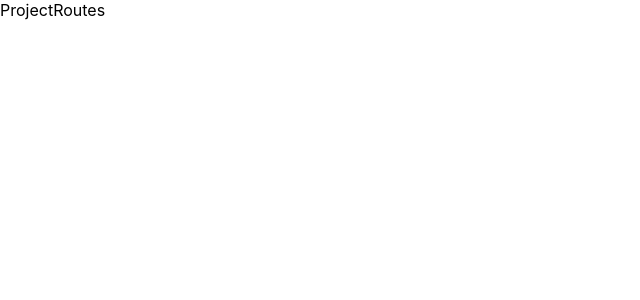
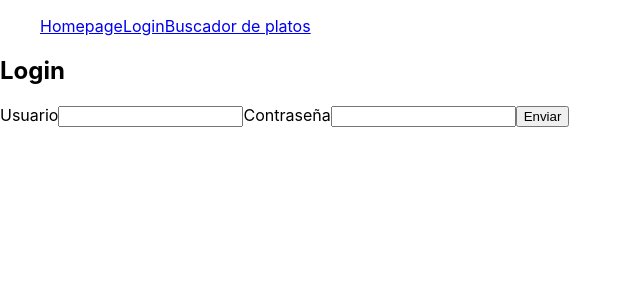
Before and after one commit to vuoso-l/alkemy-react-challenge, a React (Create React App) app: page /login in a window 1280 px wide. Shown: the top 300 px of the page, without its empty margins (0-640 px from the left). Built offline with nearby package versions, Linux system fonts and the light colour scheme.

Commit message:
Created the project structure

```diff
--- a/package.json
+++ b/package.json
@@ -6,8 +6,10 @@
     "@testing-library/jest-dom": "^5.16.2",
     "@testing-library/react": "^12.1.2",
     "@testing-library/user-event": "^13.5.0",
+    "bootstrap": "^5.1.3",
     "react": "^17.0.2",
     "react-dom": "^17.0.2",
+    "react-router-dom": "^6.2.1",
     "react-scripts": "5.0.0",
     "web-vitals": "^2.1.4"
   },
--- /dev/null
+++ b/src/components/Header.js
@@ -0,0 +1,16 @@
+import React from "react";
+import { Link } from "react-router-dom";
+
+const Header = () => {
+  return (
+    <div>
+      <ul>
+        <Link to={"/"}>Homepage</Link>
+        <Link to={"/login"}>Login</Link>
+        <Link to={"/buscar-platos"}>Buscador de platos</Link>
+      </ul>
+    </div>
+  );
+};
+
+export default Header;
--- /dev/null
+++ b/src/components/MenuProduct.js
@@ -0,0 +1,19 @@
+import React from "react";
+
+const MenuProduct = () => {
+  return (
+    <div>
+      <h3>Nombre del plato</h3>
+      <img
+        style={{ width: "300px", height: "300px" }}
+        src="https://www.recetasderechupete.com/wp-content/uploads/2020/01/Menu-semanal-tuper.jpg"
+        alt=""
+      ></img>
+      <p>Características del plato</p>
+      <button>Ver detalles</button>
+      <button>Eliminar</button>
+    </div>
+  );
+};
+
+export default MenuProduct;
--- a/src/components/ProjectRoutes.js
+++ b/src/components/ProjectRoutes.js
@@ -1,9 +1,21 @@
-import React from 'react'
+import React from "react";
+import { Routes, Route } from "react-router-dom";
+import Error404 from "../pages/Error404";
+import Homepage from "../pages/Homepage";
+import Login from "../pages/Login";
+import DishSearcher from "../pages/DishSearcher";
 
 const ProjectRoutes = () => {
   return (
-    <div>ProjectRoutes</div>
-  )
-}
+    <div>
+      <Routes>
+        <Route path="/" element={<Homepage />} />
+        <Route path="/login" element={<Login />} />
+        <Route path="/buscar-platos" element={<DishSearcher />} />
+        <Route path="*" element={<Error404 />} />
+      </Routes>
+    </div>
+  );
+};
 
-export default ProjectRoutes
+export default ProjectRoutes;
--- a/src/index.js
+++ b/src/index.js
@@ -1,14 +1,17 @@
-import React from 'react';
-import ReactDOM from 'react-dom';
-import './index.css';
-import App from './App';
-import reportWebVitals from './reportWebVitals';
+import React from "react";
+import ReactDOM from "react-dom";
+import "./index.css";
+import App from "./App";
+import reportWebVitals from "./reportWebVitals";
+import { BrowserRouter } from "react-router-dom";
 
 ReactDOM.render(
   <React.StrictMode>
-    <App />
+    <BrowserRouter>
+      <App />
+    </BrowserRouter>
   </React.StrictMode>,
-  document.getElementById('root')
+  document.getElementById("root")
 );
 
 // If you want to start measuring performance in your app, pass a function
--- /dev/null
+++ b/src/pages/DishSearcher.js
@@ -0,0 +1,15 @@
+import React from "react";
+import Header from "../components/Header";
+import MenuProduct from "../components/MenuProduct";
+
+const DishSearcher = () => {
+  return (
+    <div>
+      <Header />
+      <h2>Buscador de platos</h2>
+      <MenuProduct />
+    </div>
+  );
+};
+
+export default DishSearcher;
--- /dev/null
+++ b/src/pages/Error404.js
@@ -0,0 +1,9 @@
+import React from 'react'
+
+const Error404 = () => {
+  return (
+    <div>Error 404</div>
+  )
+}
+
+export default Error404
--- /dev/null
+++ b/src/pages/Homepage.js
@@ -0,0 +1,15 @@
+import React from 'react'
+import Header from '../components/Header'
+import MenuProduct from '../components/MenuProduct'
+
+const Homepage = () => {
+  return (
+    <div>
+        <Header />
+        <h2>Homepage</h2>
+        <MenuProduct />
+    </div>
+  )
+}
+
+export default Homepage
--- /dev/null
+++ b/src/pages/Login.js
@@ -0,0 +1,58 @@
+import React, { useState } from "react";
+import Header from "../components/Header";
+
+const initialState = {
+  name: "",
+  password: "",
+}
+
+const Login = () => {
+  const [form, setForm] = useState(initialState);
+
+  const handleChange = (e) => {
+    setForm({
+      ...form,
+      [e.target.name]: e.target.value,
+    });
+  };
+
+  const handleSubmit = (e) => {
+    e.preventDefault();
+    if (!form.name || !form.password) {
+      alert("Usuario y/o contraseña incorrectos");
+      return;
+    }
+    localStorage.setItem("user", JSON.stringify(form));
+  };
+  return (
+    <div>
+      <Header />
+      <h2>Login</h2>
+      <form onSubmit={handleSubmit}>
+        <label htmlFor="name">
+          Usuario
+          <input
+            type="text"
+            name="name"
+            id="name"
+            onChange={handleChange}
+            value={form.name}
+          ></input>
+        </label>
+        <label htmlFor="password">
+          Contraseña
+          <input
+            type="password"
+            name="password"
+            id="password"
+            onChange={handleChange}
+            value={form.password}
+          ></input>
+        </label>
+        <input type="submit" value="Enviar"></input>
+      </form>
+    </div>
+  );
+};
+
+export default Login;
```
Also changed, not shown: src/components/DishDetails.js (added, +11 -0 lines), 1 other file (tests, documents, lock files or other folders).
